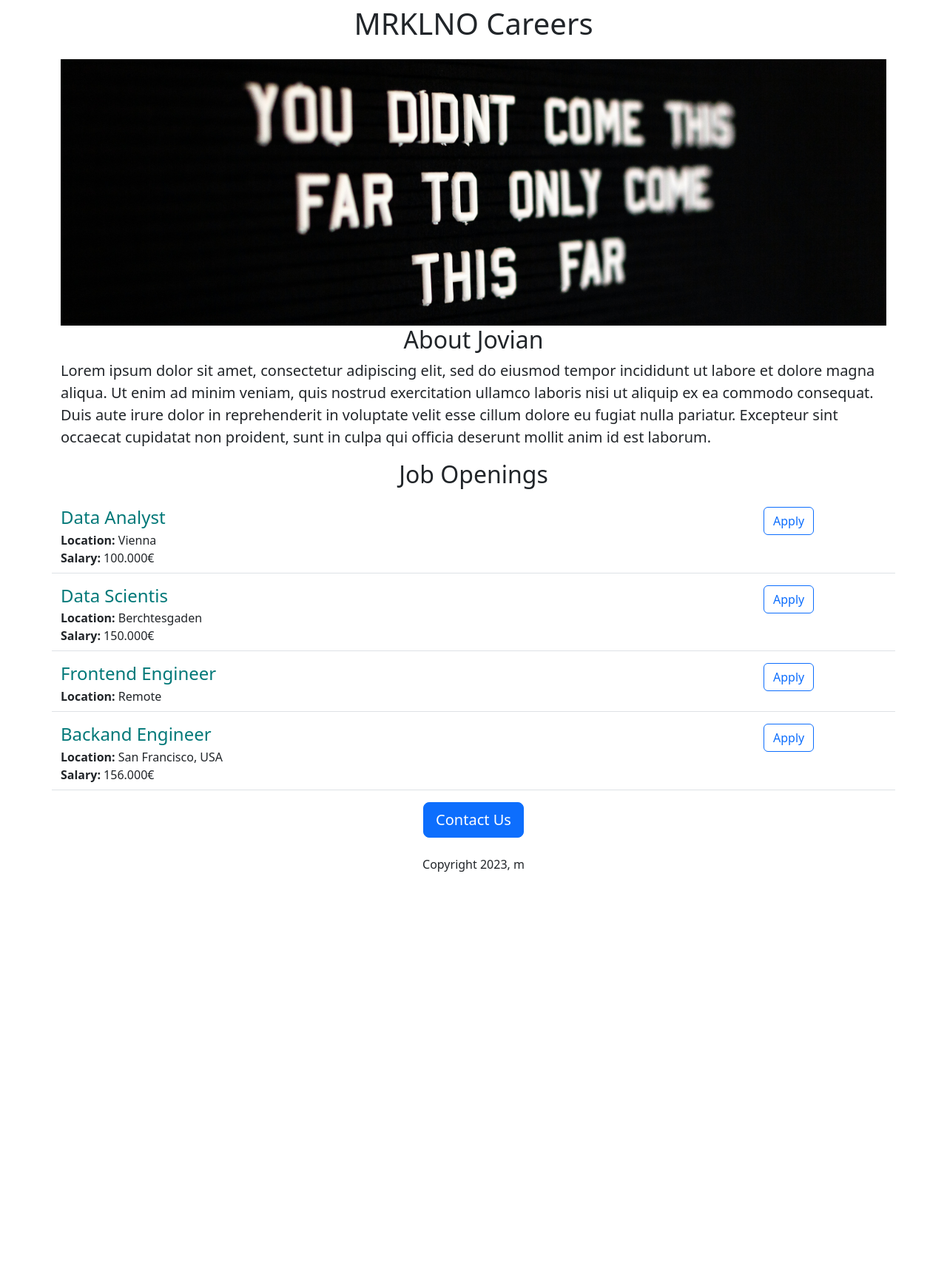
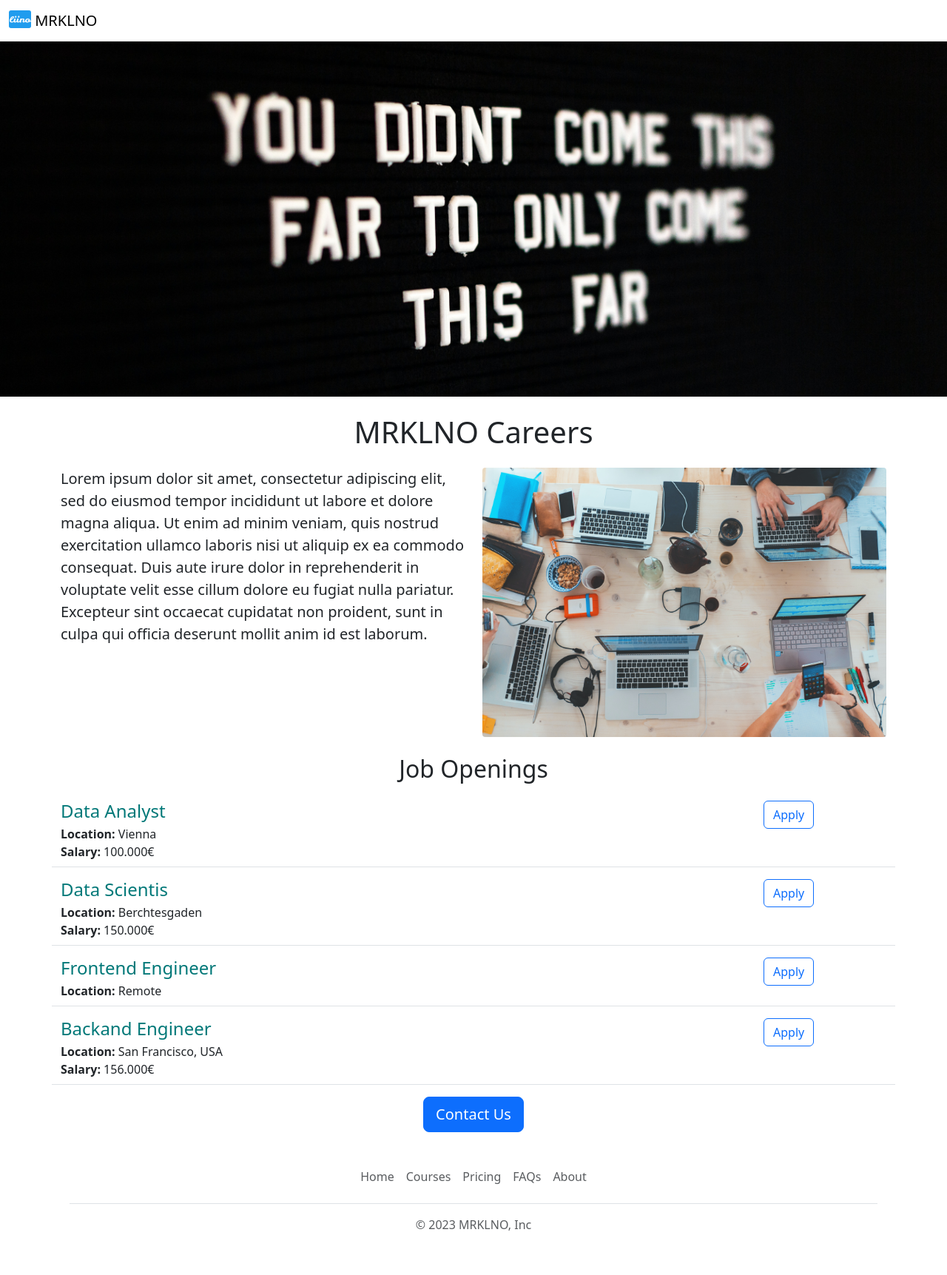
Before and after one commit to liino/jovian-careers-website, a Flask app: page / in a window 1280 px wide. Shown: the whole page at 74% size. Before the commit the page ends 1178 px from the top, so only its background shows below. Run offline with Flask 2, Linux system fonts and the light colour scheme.

Commit message:
add: people image add: mailto for jobitems add: mailto for contactz

```diff
--- /dev/null
+++ b/templates/footer.html
@@ -0,0 +1,12 @@
+<div class="container">
+  <footer class="py-3 my-4">
+    <ul class="nav justify-content-center border-bottom pb-3 mb-3">
+      <li class="nav-item"><a href="https://jovian-careers-website.markojukic3.repl.co" class="nav-link px-2 text-muted">Home</a></li>
+      <li class="nav-item"><a target="_blank" href="https://jovian-careers-website.markojukic3.repl.co/api/jobs" class="nav-link px-2 text-muted">Courses</a></li>
+      <li class="nav-item"><a href="#" class="nav-link px-2 text-muted">Pricing</a></li>
+      <li class="nav-item"><a href="#" class="nav-link px-2 text-muted">FAQs</a></li>
+      <li class="nav-item"><a href="#" class="nav-link px-2 text-muted">About</a></li>
+    </ul>
+    <p class="text-center text-muted">&copy; 2023 MRKLNO, Inc</p>
+  </footer>
+</div>
--- a/templates/home.html
+++ b/templates/home.html
@@ -8,20 +8,34 @@
     <link href="https://cdn.jsdelivr.net/npm/bootstrap@5.3.0-alpha1/dist/css/bootstrap.min.css" rel="stylesheet" integrity="sha384-GLhlTQ8iRABdZLl6O3oVMWSktQOp6b7In1Zl3/Jr59b6EGGoI1aFkw7cmDA6j6gD" crossorigin="anonymous">
     <style>
       #banner {
-        height: 360px;
+        height: 480px;
         object-fit: cover;
         width: 100%;
+        margin-bottom: 16px;
+      }
+      #people {
+        height: 320;
+        object-fit: cover;
+        width: 100%;
+        margin-bottom: 16px;
+        border-radius: 4px;
       }
     </style>
   </head>
   <body>
+    {% include 'nav.html' %}
+    <img id="banner" src="static/banner.jpg" class="img-responsive">
     <div class="container">
       <h1 class="text-center mt-2 mb-4">{{company_name}} Careers</h1>
-      <img id="banner" src="static/banner.jpg" class="img-responsive">
-      <h2 class="text-center">About Jovian</h2>
-      <p class="lead">
-        Lorem ipsum dolor sit amet, consectetur adipiscing elit, sed do eiusmod tempor incididunt ut labore et dolore magna aliqua. Ut enim ad minim veniam, quis nostrud exercitation ullamco laboris nisi ut aliquip ex ea commodo consequat. Duis aute irure dolor in reprehenderit in voluptate velit esse cillum dolore eu fugiat nulla pariatur. Excepteur sint occaecat cupidatat non proident, sunt in culpa qui officia deserunt mollit anim id est laborum.
-      </p>
+      <div class="row" style="margin-bottom:16px;">
+        <div class="col-md-6">
+        <p class="lead">
+          Lorem ipsum dolor sit amet, consectetur adipiscing elit, sed do eiusmod tempor incididunt ut labore et dolore magna aliqua. Ut enim ad minim veniam, quis nostrud exercitation ullamco laboris nisi ut aliquip ex ea commodo consequat. Duis aute irure dolor in reprehenderit in voluptate velit esse cillum dolore eu fugiat nulla pariatur. Excepteur sint occaecat cupidatat non proident, sunt in culpa qui officia deserunt mollit anim id est laborum.
+        </p>
+        </div>
+        <div class="d-none d-md-block col-md-6">
+        <img id="people" src="static/people.jpg" class="img-responsive">
+      </div>
       <h2 class="text-center mt-2 mb-4">Job Openings</h2>
       <div>
         {% for job in jobs %}
@@ -29,9 +43,9 @@
         {% endfor %}
       </div>
       <div class=text-center>
-        <button class="btn btn-primary btn-lg">Contact Us</button>
-        <p class="mt-4">Copyright 2023, m</p>
+        <a class="btn btn-primary btn-lg" target="_blank" href="mailto:hello@marklno.com?subject=Question%20about%20Job%20Openings&body=My%20name%3A%20%3Cyour%20name%20here%3E%0D%0A%0D%0AMy%20Question%3A%20%3Center%20question%20here%3E">Contact Us</a>
       </div>
     </div>
+    {% include 'footer.html' %}
   </body>
 </html>
--- a/templates/jobitem.html
+++ b/templates/jobitem.html
@@ -14,6 +14,6 @@
     {% endif %}
   </div>
   <div class="col-2">
-    <button type="button" class="btn btn-outline-primary">Apply</button>
+    <a target="_blank" href="mailto:hello@marklno.com?subject=Application%20for%20{{job['title']}}&body=My%20name%3A%20%3Cyour%20name%20here%3E%0D%0A%0D%0AMy%20Resume%20link%3A%20%3Cresume%20here%3E%0D%0A%0D%0AMy%20LinkedIn%20link%3A%20%3Clinkedin%20link%3E" type="button" class="btn btn-outline-primary">Apply</a>
   </div>
 </div>
--- /dev/null
+++ b/templates/nav.html
@@ -0,0 +1,9 @@
+<nav class="navbar shadow-sm fixed-top bg-white">
+  <div class="container-fluid">
+    <a class="navbar-brand" href="#">
+      <img src="/static/favicon.ico" alt="Logo" width="30" height="24" class="d-inline-block align-text-top">
+      MRKLNO
+    </a>
+  </div>
+</nav>
+<div style="height:56px"></div>
```
Also changed, not shown: static/people.jpg (added).
